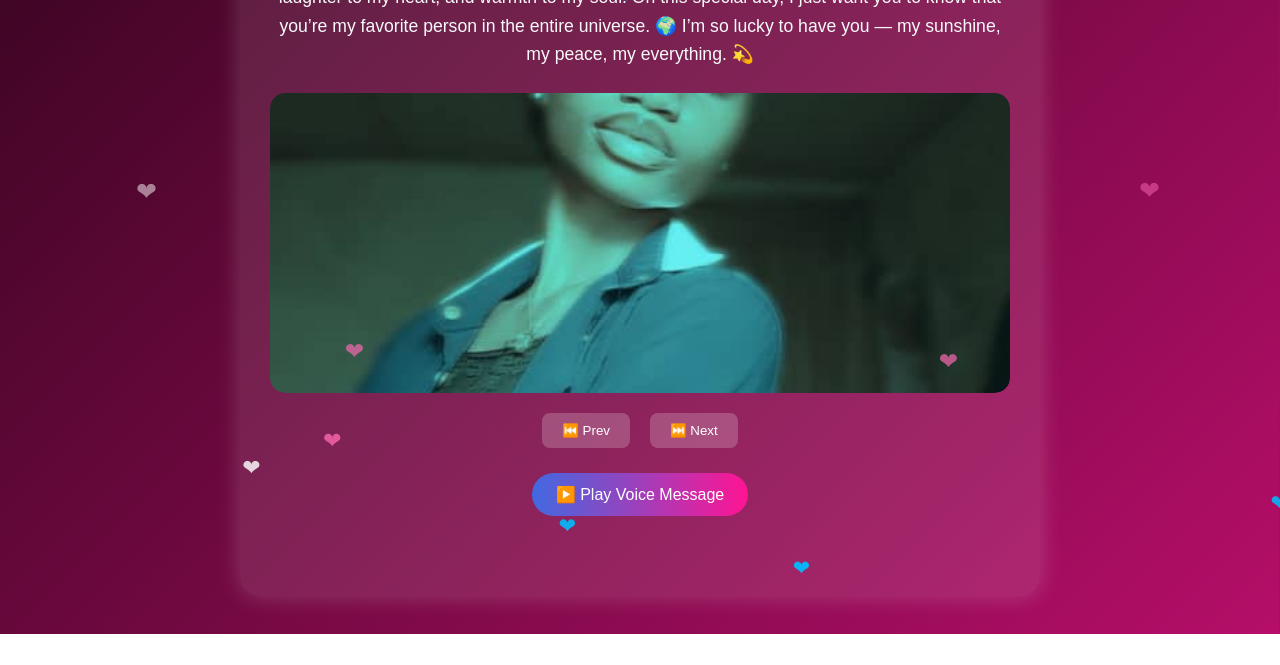
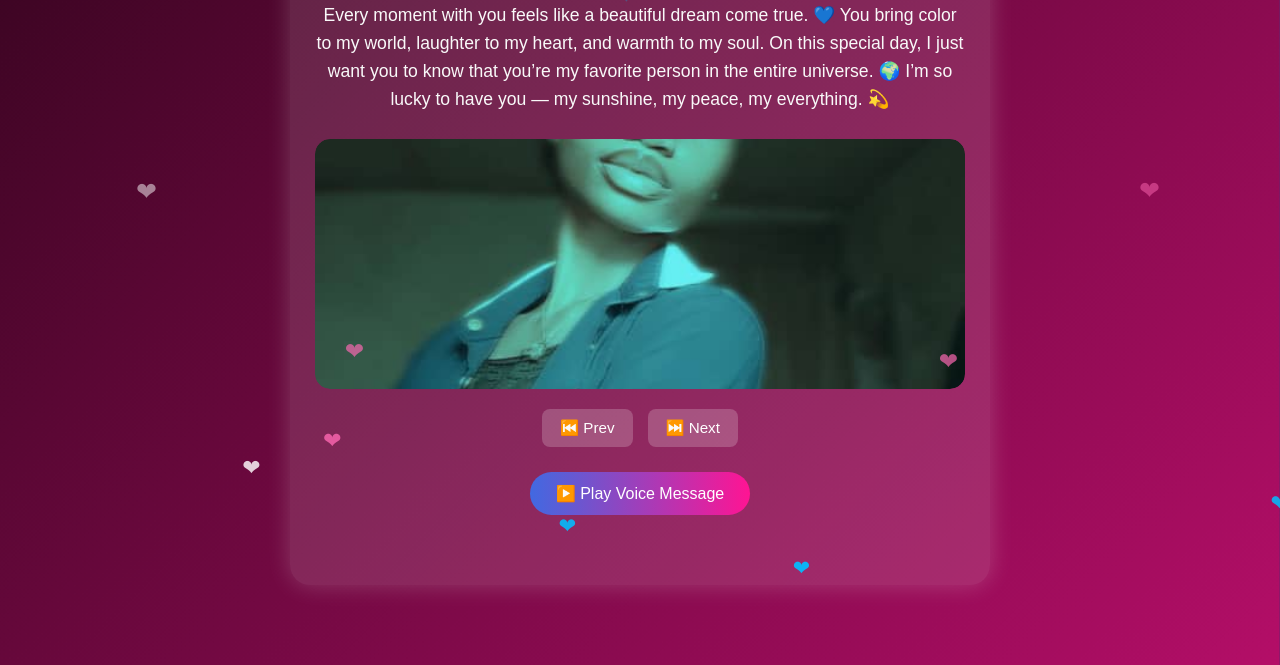
Before and after one commit to favourdev001/happy-birthday, a plain HTML site: page index.html in a window 1280 px wide. Shown: the part 166-831 px from the top of the page. Before the commit the page ends 800 px from the top, so only its background shows below. Drawn offline with Linux system fonts and the light colour scheme.

Commit message:
Add files via upload

```diff
--- a/index.html
+++ b/index.html
@@ -5,116 +5,156 @@
   <meta name="viewport" content="width=device-width, initial-scale=1" />
   <title>Happy Birthday My Love 💖</title>
   <style>
-    *{box-sizing:border-box;margin:0;padding:0;font-family:'Poppins',sans-serif;}
-    body{
-      padding-top: 100px;
-      padding-bottom: 100px;
-      height:100vh;
-      background: linear-gradient(135deg, royalblue, black, deeppink);
-      background-size:400% 400%;
-      animation: gradientShift 10s ease infinite;
-      display:flex;
-      justify-content:center;
-      align-items:center;
-      color:white;
-      overflow:hidden;
-      padding: 200px 0px;
+    * {
       box-sizing: border-box;
+      margin: 0;
+      padding: 0;
+      font-family: 'Poppins', sans-serif;
     }
 
-    @keyframes gradientShift{
-      0%{background-position:0% 50%;}
-      50%{background-position:100% 50%;}
-      100%{background-position:0% 50%;}
+    body {
+      min-height: 100vh;
+      background: linear-gradient(135deg, royalblue, black, deeppink);
+      background-size: 400% 400%;
+      animation: gradientShift 10s ease infinite;
+      display: flex;
+      justify-content: center;
+      align-items: center;
+      color: white;
+      overflow-x: hidden;
+      padding: 80px 15px;
     }
 
-    .ecard{
-      background:rgba(255,255,255,0.1);
-      /* backdrop-filter: blur(10px); */
-      border-radius:20px;
-      padding:30px;
-      width:min(800px, 95%);
-      text-align:center;
-      box-shadow:0 0 25px rgba(255,255,255,0.2);
-      position:relative;
+    @keyframes gradientShift {
+      0% { background-position: 0% 50%; }
+      50% { background-position: 100% 50%; }
+      100% { background-position: 0% 50%; }
     }
 
-    h1{
-      font-size:2rem;
-      color:#ffe6f2;
-      margin-bottom:15px;
+    .ecard {
+      background: rgba(255, 255, 255, 0.12);
+      border-radius: 20px;
+      padding: 30px 25px;
+      width: min(90%, 700px);
+      text-align: center;
+      box-shadow: 0 0 25px rgba(255, 255, 255, 0.2);
+      position: relative;
+      overflow: hidden;
     }
 
-    p.message{
-      font-size:1.1rem;
-      margin-bottom:25px;
-      line-height:1.6;
-      color:#f9f9f9;
+    h1 {
+      font-size: clamp(1.5rem, 5vw, 2.2rem);
+      color: #ffe6f2;
+      margin-bottom: 15px;
+    }
+
+    p.message {
+      font-size: clamp(0.95rem, 2.5vw, 1.1rem);
+      margin-bottom: 25px;
+      line-height: 1.6;
+      color: #f9f9f9;
     }
 
     /* Carousel section */
-    .carousel{
-      position:relative;
-      width:100%;
-      height:300px;
-      overflow:hidden;
-      border-radius:15px;
-      margin-bottom:20px;
-    }
-    .carousel img{
-      width:100%;
-      height:100%;
-      object-fit:cover;
-      display:none;
-      border-radius:15px;
-    }
-    .carousel img.active{
-      display:block;
-    }
-    .controls{
-      display:flex;
-      justify-content:center;
-      gap:20px;
-      margin-top:10px;
-    }
-    .controls button{
-      background-color:rgba(255,255,255,0.2);
-      color:white;
-      border:none;
-      padding:10px 20px;
-      border-radius:8px;
-      cursor:pointer;
-      transition:0.3s;
-    }
-    .controls button:hover{
-      background-color:rgba(255,255,255,0.4);
+    .carousel {
+      position: relative;
+      width: 100%;
+      height: 250px;
+      overflow: hidden;
+      border-radius: 15px;
+      margin-bottom: 20px;
     }
 
-    .voice-btn{
-      background:linear-gradient(90deg,royalblue,deeppink);
-      border:none;
-      padding:12px 24px;
-      border-radius:25px;
-      /* margin-top: 50px; */
-      margin-bottom: 50px;
-      color:white;
-      cursor:pointer;
-      font-size:1rem;
-      transition:transform 0.2s;
+    .carousel img {
+      width: 100%;
+      height: 100%;
+      object-fit: cover;
+      display: none;
+      border-radius: 15px;
+      transition: opacity 0.5s ease;
     }
-    .voice-btn:hover{transform:scale(1.05);}
+
+    .carousel img.active {
+      display: block;
+    }
+
+    .controls {
+      display: flex;
+      justify-content: center;
+      gap: 15px;
+      flex-wrap: wrap;
+    }
+
+    .controls button {
+      background-color: rgba(255, 255, 255, 0.2);
+      color: white;
+      border: none;
+      padding: 10px 18px;
+      border-radius: 8px;
+      cursor: pointer;
+      transition: 0.3s;
+      font-size: 0.95rem;
+    }
+
+    .controls button:hover {
+      background-color: rgba(255, 255, 255, 0.4);
+    }
+
+    .voice-btn {
+      background: linear-gradient(90deg, royalblue, deeppink);
+      border: none;
+      padding: 12px 26px;
+      border-radius: 25px;
+      color: white;
+      cursor: pointer;
+      font-size: clamp(0.9rem, 3vw, 1rem);
+      font-weight: 500;
+      transition: transform 0.2s, box-shadow 0.3s;
+      margin: 25px auto 40px;
+      display: inline-block;
+    }
+
+    .voice-btn:hover {
+      transform: scale(1.05);
+      box-shadow: 0 0 15px rgba(255, 255, 255, 0.3);
+    }
 
     /* Floating hearts */
-    .heart{
-      position:absolute;
-      bottom:-10px;
-      color:rgba(255,255,255,0.7);
-      font-size:20px;
+    .heart {
+      position: absolute;
+      bottom: -10px;
+      color: rgba(255, 255, 255, 0.7);
+      font-size: 20px;
       animation: floatUp 6s linear infinite;
+      user-select: none;
     }
-    @keyframes floatUp{
-      0%{transform:translateY(0) scale(1); opacity:1;}
-      100%{transform:translateY(-110vh) scale(1.5); opacity:0;}
+
+    @keyframes floatUp {
+      0% { transform: translateY(0) scale(1); opacity: 1; }
+      100% { transform: translateY(-110vh) scale(1.5); opacity: 0; }
+    }
+
+    /* RESPONSIVENESS */
+    @media (max-width: 768px) {
+      .ecard {
+        padding: 20px 15px;
+      }
+      .carousel {
+        height: 220px;
+      }
+      .controls button {
+        padding: 8px 14px;
+        font-size: 0.85rem;
+      }
+    }
+
+    @media (max-width: 480px) {
+      .carousel {
+        height: 180px;
+      }
+      .voice-btn {
+        padding: 10px 20px;
+      }
     }
   </style>
 </head>
@@ -127,7 +167,7 @@
 
     <!-- Image Carousel Section -->
     <div class="carousel" id="carousel">
-      <!-- 🔹 Replace the image sources below with your own pictures -->
+      <!-- 🔹 Replace these images with your own -->
       <img src="first-image.jpg" class="active">
       <img src="second-image.jpg">
       <img src="third-image.jpg">
@@ -139,18 +179,10 @@
     </div>
 
     <!-- Voice Over Button -->
-    <div style="margin-top:25px;">
+    <div>
       <button class="voice-btn" id="playVoice">▶️ Play Voice Message</button>
       <audio id="voiceAudio" src="birthday.mp3"></audio>
-      <audio src="by-now.mp3"></audio>
-      <!-- 🔹 Replace 'your-voice-message.mp3' with your voice recording file name or path -->
     </div>
-
-    <!-- Optional Background Song -->
-    <!-- 🔹 If you want to add a background song, place it here:
-      <audio src="your-background-song.mp3" autoplay loop></audio>
-    -->
-
   </div>
 
   <script>
@@ -160,17 +192,17 @@
     const nextBtn = document.getElementById('nextBtn');
     let index = 0;
 
-    function showImage(i){
+    function showImage(i) {
       images.forEach(img => img.classList.remove('active'));
       images[i].classList.add('active');
     }
 
-    prevBtn.addEventListener('click', ()=>{
+    prevBtn.addEventListener('click', () => {
       index = (index - 1 + images.length) % images.length;
       showImage(index);
     });
 
-    nextBtn.addEventListener('click', ()=>{
+    nextBtn.addEventListener('click', () => {
       index = (index + 1) % images.length;
       showImage(index);
     });
@@ -178,23 +210,22 @@
     // Voice button
     const playVoice = document.getElementById('playVoice');
     const voiceAudio = document.getElementById('voiceAudio');
-
-    playVoice.addEventListener('click', ()=>{
+    playVoice.addEventListener('click', () => {
       voiceAudio.play();
     });
 
     // Floating colorful hearts
-    function createHeart(){
+    function createHeart() {
       const heart = document.createElement('div');
       heart.classList.add('heart');
-      heart.style.left = Math.random()*100 + 'vw';
-      heart.style.color = ['#ff69b4','#00bfff','#fff','#ff1493'][Math.floor(Math.random()*4)];
+      heart.style.left = Math.random() * 100 + 'vw';
+      heart.style.color = ['#ff69b4', '#00bfff', '#fff', '#ff1493'][Math.floor(Math.random() * 4)];
       heart.textContent = '❤';
-      heart.style.animationDuration = (3 + Math.random()*5)+'s';
+      heart.style.animationDuration = (3 + Math.random() * 5) + 's';
       document.body.appendChild(heart);
-      setTimeout(()=>{heart.remove();},8000);
+      setTimeout(() => { heart.remove(); }, 8000);
     }
-    setInterval(createHeart,400);
+    setInterval(createHeart, 400);
   </script>
 </body>
 </html>
```
